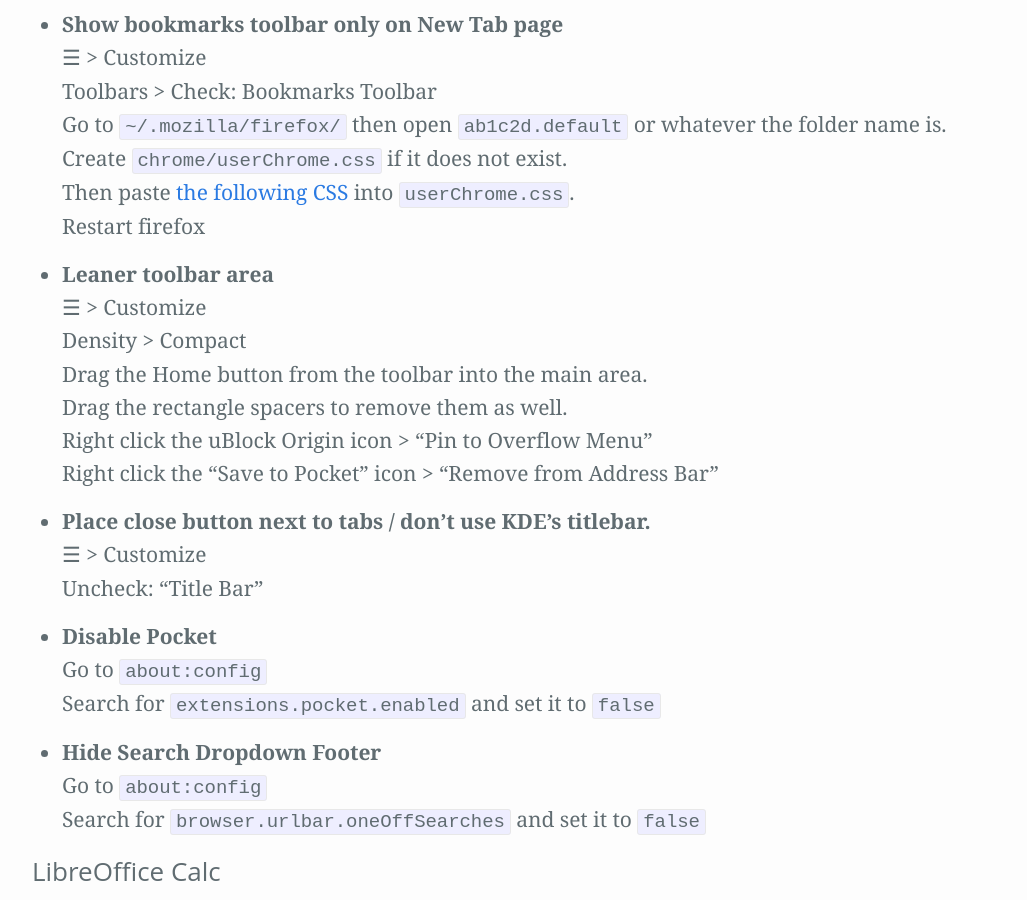
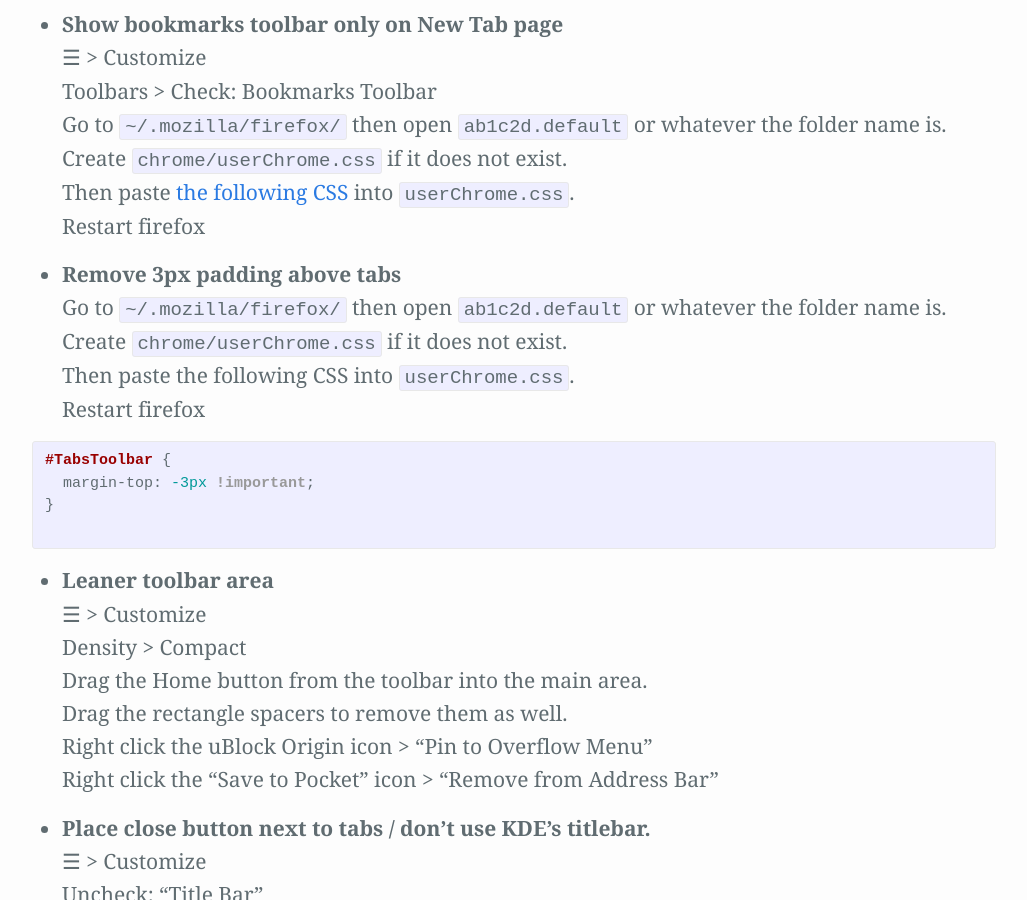
Before and after one commit to Zren/zren.github.io, a Jekyll site: the page built from kde.md, in a window 1280 px wide and 900 px high, scrolled down 11099 px. Shown: the whole window, without its empty margins (126-1153 px from the left). Built offline with Jekyll 4.4.1, drawn with Linux system fonts in a browser that asks for light colours.

Commit message:
Add tip for removing the 3px padding above the firefox tabs

```diff
--- a/kde.md
+++ b/kde.md
@@ -442,6 +442,18 @@
   Restart firefox
 
 {% assign i = i | plus: 1 %}
+* {:#cfg-{{ i }}} Remove 3px padding above tabs
+  Go to `~/.mozilla/firefox/` then open `ab1c2d.default` or whatever the folder name is.
+  Create `chrome/userChrome.css` if it does not exist.
+  Then paste the following CSS into `userChrome.css`.
+  Restart firefox
+  {% highlight css %}
+#TabsToolbar {
+  margin-top: -3px !important;
+}
+  {% endhighlight %}
+
+{% assign i = i | plus: 1 %}
 * {:#cfg-{{ i }}} Leaner toolbar area
   ☰ > Customize
   Density > Compact
```
